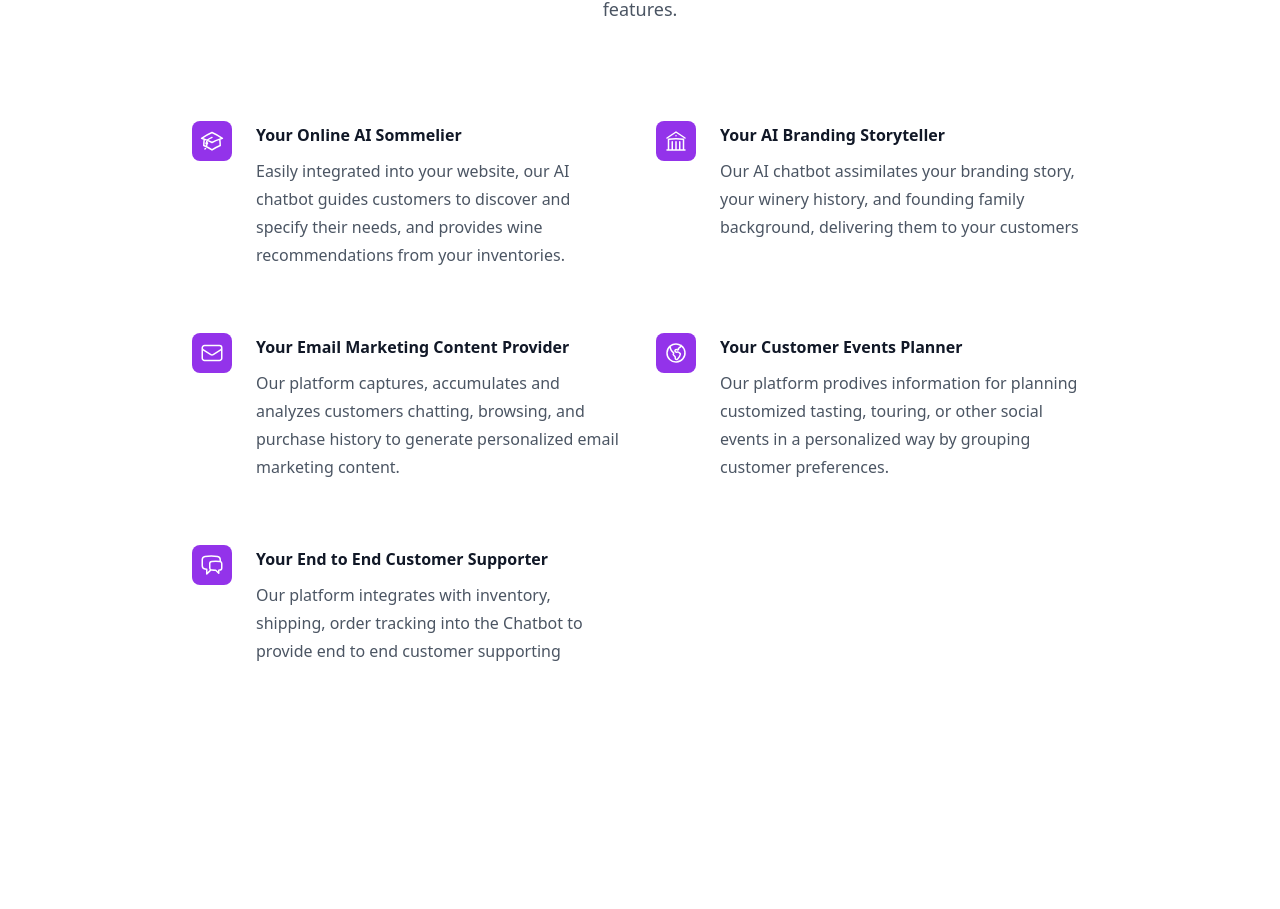
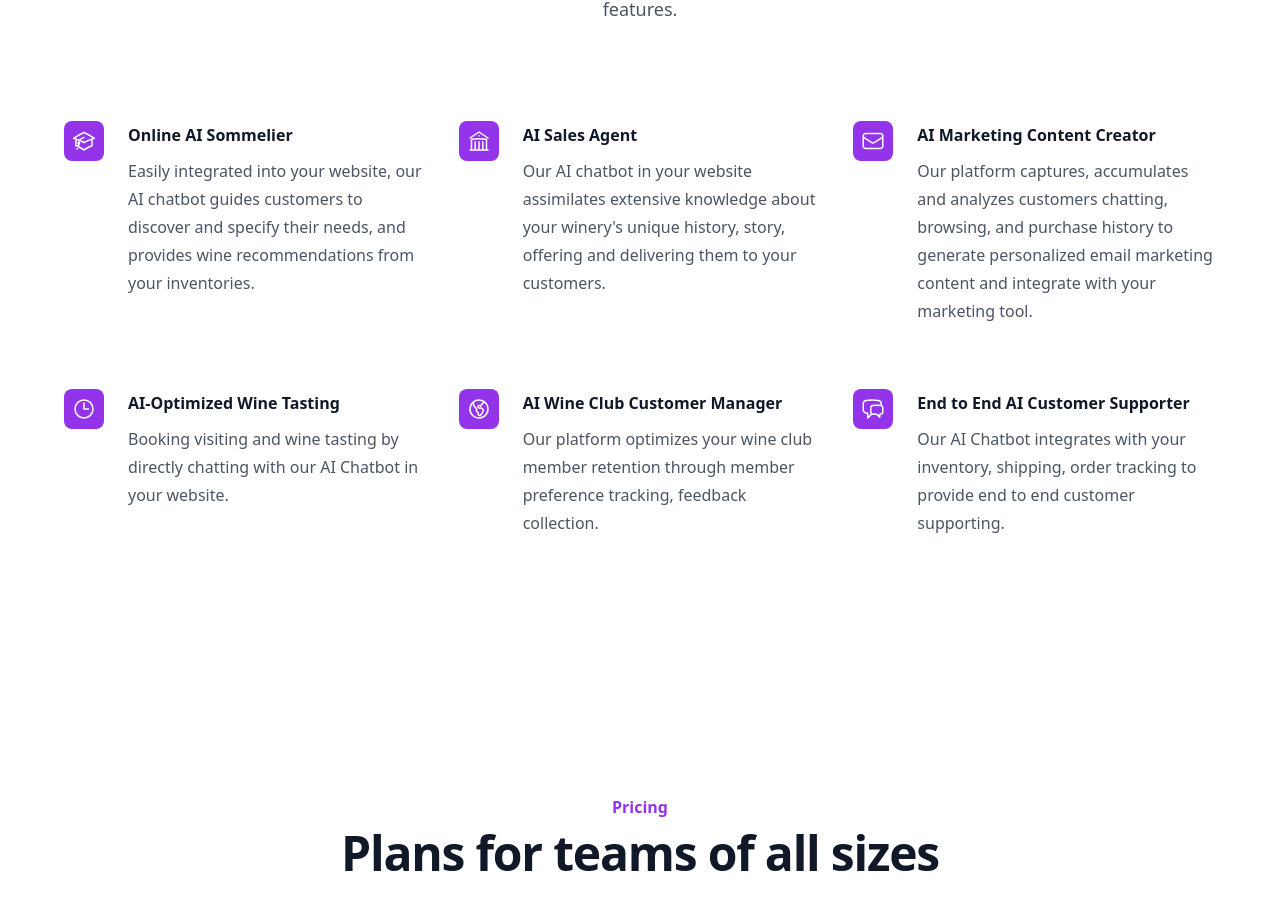
Before and after one commit to scy0208/vinosensi-landing, a Next.js app: page / in a window 1280 px wide. Shown: the part 1199-2108 px from the top of the page. Built offline with nearby package versions, Linux system fonts and the light colour scheme.

Commit message:
Add one more feature

```diff
--- a/src/components/features.js
+++ b/src/components/features.js
@@ -1,34 +1,40 @@
-import { GlobeAmericasIcon, ChatBubbleLeftRightIcon, AcademicCapIcon, EnvelopeIcon, BuildingLibraryIcon } from '@heroicons/react/24/outline'
+import { GlobeAmericasIcon, ChatBubbleLeftRightIcon, AcademicCapIcon, EnvelopeIcon, BuildingLibraryIcon, ClockIcon } from '@heroicons/react/24/outline'
 
 const features = [
   {
-    name: 'Your Online AI Sommelier',
+    name: 'Online AI Sommelier',
     description:
       'Easily integrated into your website, our AI chatbot guides customers to discover and specify their needs, and provides wine recommendations from your inventories.',
     icon: AcademicCapIcon,
   },
   {
-    name: 'Your AI Branding Storyteller',
+    name: 'AI Sales Agent',
     description:
-      'Our AI chatbot assimilates your branding story, your winery history, and founding family background, delivering them to your customers',
+      'Our AI chatbot in your website assimilates extensive knowledge about your winery\'s unique history, story, offering and delivering them to your customers.',
     icon: BuildingLibraryIcon,
   },
   {
-    name: 'Your Email Marketing Content Provider',
+    name: 'AI Marketing Content Creator',
     description:
-      'Our platform captures, accumulates and analyzes customers chatting, browsing, and purchase history to generate personalized email marketing content.',
+      'Our platform captures, accumulates and analyzes customers chatting, browsing, and purchase history to generate personalized email marketing content and integrate with your marketing tool.',
     icon: EnvelopeIcon,
   },
   {
-    name: 'Your Customer Events Planner',
+    name: 'AI-Optimized Wine Tasting',
     description:
-      'Our platform prodives information for planning customized tasting, touring, or other social events in a personalized way by grouping customer preferences.',
+      'Booking visiting and wine tasting by directly chatting with our AI Chatbot in your website.',
+    icon: ClockIcon,
+  },
+  {
+    name: 'AI Wine Club Customer Manager',
+    description:
+      'Our platform optimizes your wine club member retention through member preference tracking, feedback collection.',
     icon: GlobeAmericasIcon,
   },
   {
-    name: 'Your End to End Customer Supporter',
+    name: 'End to End AI Customer Supporter',
     description:
-      'Our platform integrates with inventory, shipping, order tracking into the Chatbot to provide end to end customer supporting',
+      'Our AI Chatbot integrates with your inventory, shipping, order tracking to provide end to end customer supporting.',
     icon: ChatBubbleLeftRightIcon,
   },
 ]
@@ -46,8 +52,8 @@ export default function Features() {
           VinoSensei elevates your winery experiences with AI-driven wine curation, thorough customer analysis, bespoke events, and comprehensive support features.
           </p>
         </div>
-        <div className="mx-auto mt-16 max-w-2xl sm:mt-20 lg:mt-24 lg:max-w-4xl">
-          <dl className="grid max-w-xl grid-cols-1 gap-x-8 gap-y-10 lg:max-w-none lg:grid-cols-2 lg:gap-y-16">
+        <div className="mx-auto mt-16 max-w-xl sm:mt-20 lg:mt-24 lg:max-w-6xl">
+          <dl className="grid max-w-xl grid-cols-1 gap-x-8 gap-y-10 lg:max-w-none lg:grid-cols-3 lg:gap-y-16">
             {features.map((feature) => (
               <div key={feature.name} className="relative pl-16">
                 <dt className="text-base font-semibold leading-7 text-gray-900">
```
